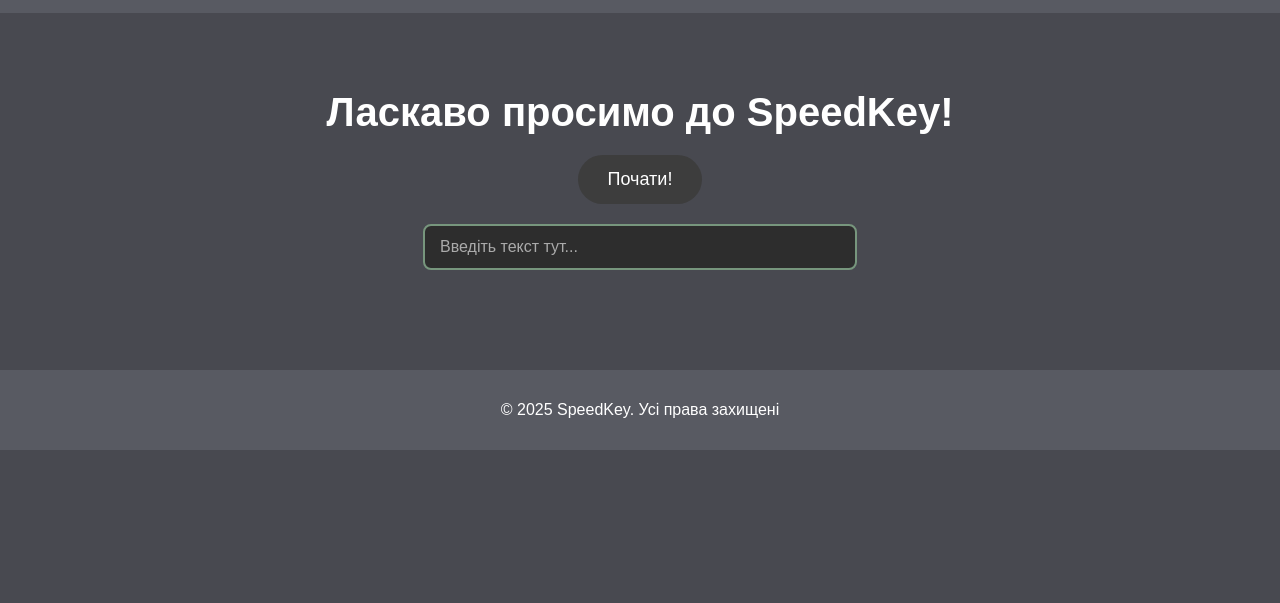
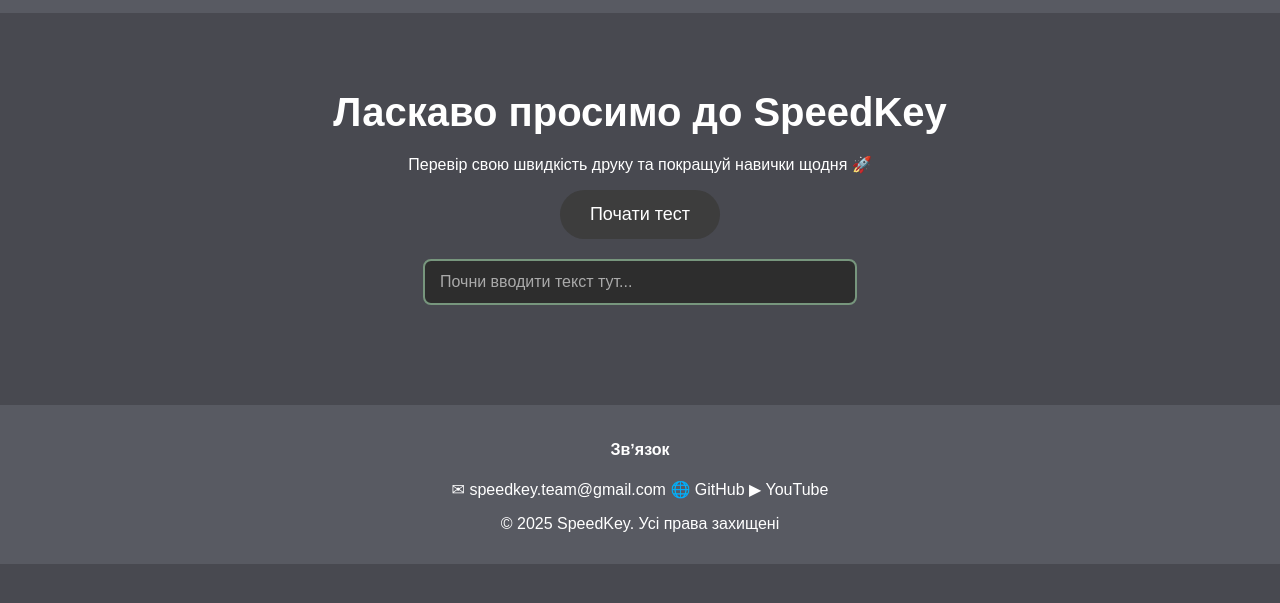
Before and after one commit to Tana497/Gruop-project, a plain HTML site: page index.html in a window 1280 px wide. Shown: the part 57-660 px from the top of the page. Drawn offline with Linux system fonts and the light colour scheme.

Commit message:
Update index.html
норм html

```diff
--- a/index.html
+++ b/index.html
@@ -19,20 +19,29 @@
       <a href="#" class="menu-item">Налаштування</a>
     </nav>
 </header>
-
-<main class="main-content fade-up">
-  <h1 class="title fade-up">Ласкаво просимо до SpeedKey!</h1>
-  <button class="button fade-up">Почати!</button>
-  <form class="input-text fade-up">
-    <input type="text" placeholder="Введіть текст тут...">
-  </form>
+<main class="main-content">
+  <div class="card fade-up">
+    <h1 class="title">Ласкаво просимо до SpeedKey</h1>
+    <p class="subtitle">
+      Перевір свою швидкість друку та покращуй навички щодня 🚀
+    </p>
+    <button class="button">Почати тест</button>
+    <form class="input-text">
+      <input type="text" placeholder="Почни вводити текст тут...">
+    </form>
+  </div>
 </main>
-
-<footer class="fade-up">
-  <p>© 2025 SpeedKey. Усі права захищені</p>
+<footer class="footer fade-up">
+  <div class="footer-container">
+    <div class="footer-contacts">
+      <h4>Звʼязок</h4>
+      <a href="mailto:speedkey.team@gmail.com">✉ speedkey.team@gmail.com</a>
+      <a href="https://github.com/Tana497/Gruop-project" target="_blank">🌐 GitHub</a>
+      <a href="https://www.youtube.com/watch?v=dQw4w9WgXcQ" target="_blank">▶ YouTube</a>
+    </div>
+  </div>
+  <p class="footer-copy">© 2025 SpeedKey. Усі права захищені</p>
 </footer>
-
-
   <script src="script.js"></script>
 </body>
 </html>
```
